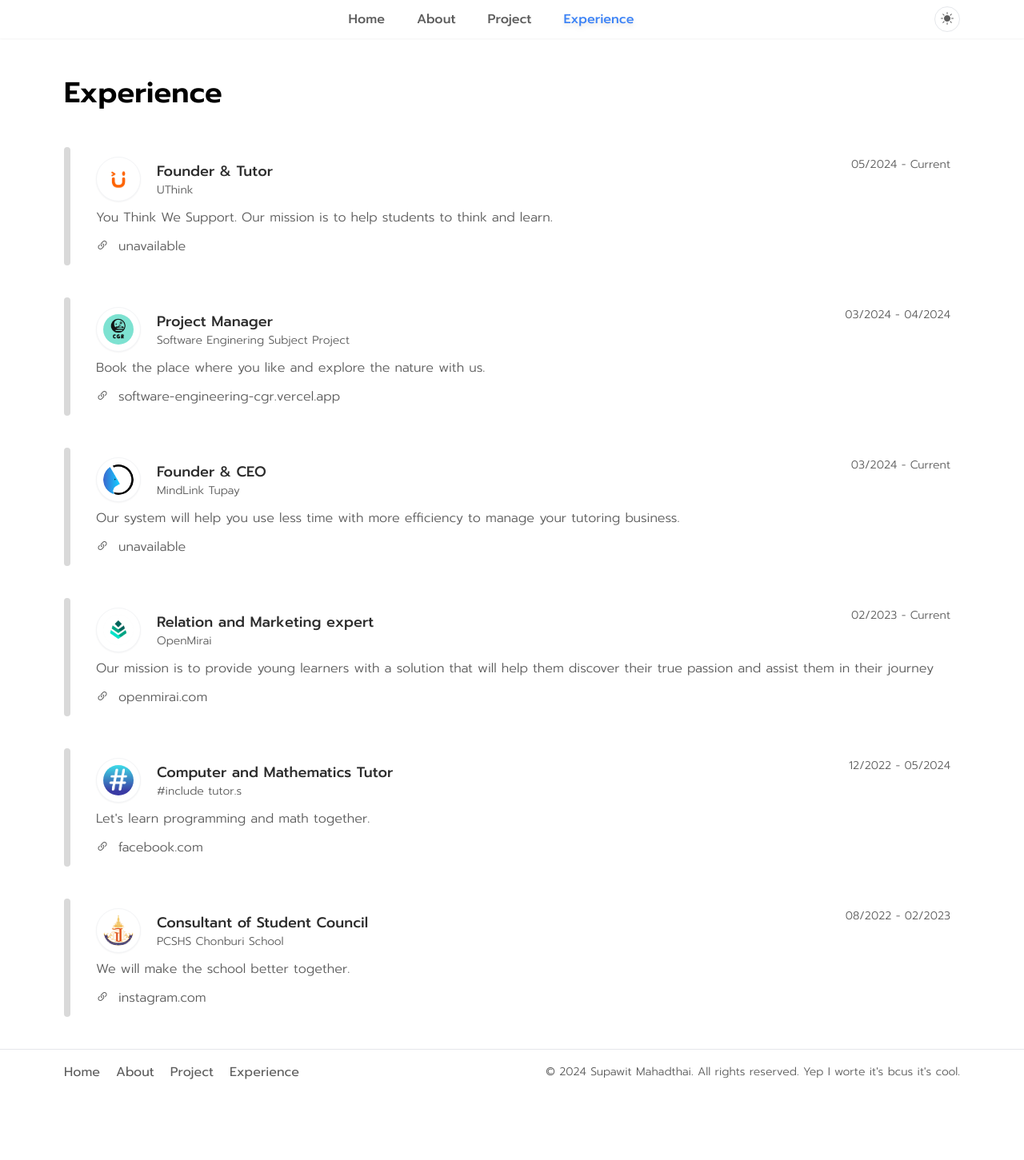
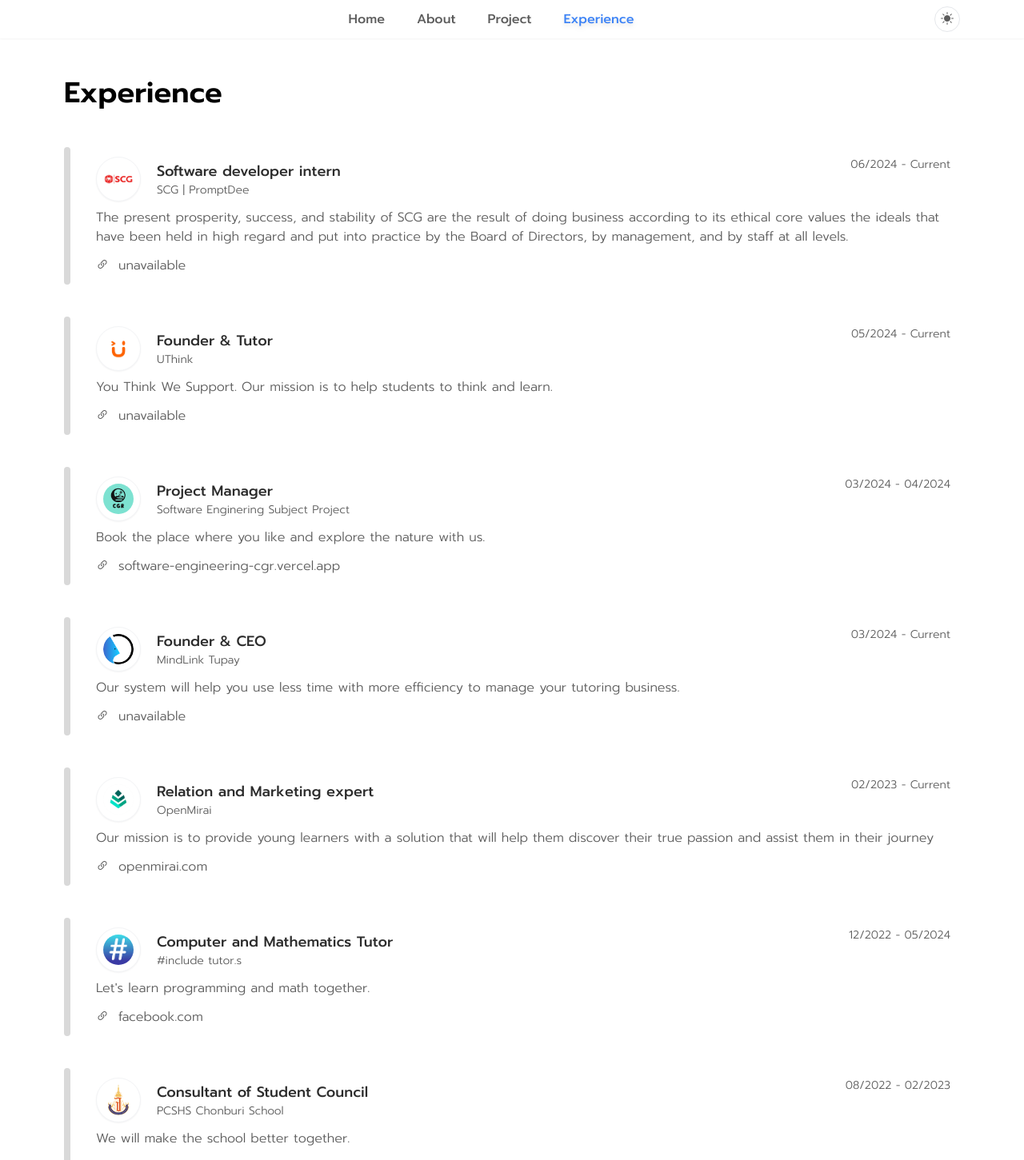
Before and after one commit to Darjeeling47/Portfolio, a Next.js app: page /experience in a window 1280 px wide. Shown: the top 1451 px of the page at 80% size. Before the commit the page ends 1369 px from the top, so only its background shows below. Built offline with nearby package versions, Linux system fonts and the light colour scheme.

Commit message:
update work

```diff
--- a/src/components/basic/ExperienceBox.tsx
+++ b/src/components/basic/ExperienceBox.tsx
@@ -1,45 +1,45 @@
-import Image from "next/image"
-import Link from "next/link"
+import Image from "next/image";
+import Link from "next/link";
 
 export default function ExperienceBox({ data }: { data: any }) {
   return (
-    <div className='flex flex-row w-full gap-5'>
-      <div className='h-full p-1 bg-my-gray-100 rounded-full text-transparent hidden md:block'></div>
+    <div className="flex flex-row w-full gap-5">
+      <div className="h-full p-1 bg-my-gray-100 rounded-full text-transparent hidden md:block"></div>
       <Link
         href={data.link}
-        className='w-full hover:bg-gray-100 dark:hover:bg-zinc-800 transition-all duration-200 rounded-lg p-3 group'>
-        <div className='w-full flex flex-col md:flex-row justify-between'>
-          <div className='flex flex-row gap-x-5 items-center'>
-            <div className='rounded-full !min-w-14 !w-14 !h-14 bg-white border border-gray-100 flex justify-center items-center shadow-sm p-2'>
+        className="w-full hover:bg-gray-100 dark:hover:bg-zinc-800 transition-all duration-200 rounded-lg p-3 group"
+      >
+        <div className="w-full flex flex-col md:flex-row justify-between">
+          <div className="flex flex-row gap-x-5 items-center">
+            <div className="rounded-full !min-w-14 !w-14 !h-14 bg-white border border-gray-100 flex justify-center items-center shadow-sm p-2">
               <Image
                 src={data.image}
-                alt='logo image'
+                alt="logo image"
                 width={0}
                 height={0}
-                sizes='100vw'
-                objectFit='contain'
-                className='w-full h-full aspect-square rounded-full'
+                sizes="100vw"
+                className="w-full h-full aspect-square rounded-full object-contain"
               />
             </div>
-            <div className='flex flex-col'>
-              <h1 className='font-medium text-md md:text-lg text-my-gray-300 dark:text-white'>
+            <div className="flex flex-col">
+              <h1 className="font-medium text-md md:text-lg text-my-gray-300 dark:text-white">
                 {data.topic}
               </h1>
-              <h2 className='font-light text-sm'>{data.company}</h2>
+              <h2 className="font-light text-sm">{data.company}</h2>
             </div>
           </div>
-          <p className='font-light text-sm pt-2 md:pt-0'>
+          <p className="font-light text-sm pt-2 md:pt-0">
             {data.startYear} - {data.endYear}
           </p>
         </div>
         {/* <hr className="md:hidden my-1" /> */}
-        <p className='font-light text-md mt-2'>{data.description}</p>
+        <p className="font-light text-md mt-2">{data.description}</p>
 
-        <p className='font-light text-md mt-3  group-hover:text-blue-500'>
-          <i className='bi bi-link-45deg mr-3'></i>
+        <p className="font-light text-md mt-3  group-hover:text-blue-500">
+          <i className="bi bi-link-45deg mr-3"></i>
           {data.linkDisplay}
         </p>
       </Link>
     </div>
-  )
+  );
 }
--- a/src/libs/MyExperiences.tsx
+++ b/src/libs/MyExperiences.tsx
@@ -1,5 +1,16 @@
 export default function MyExperiences() {
   return [
+    {
+      topic: "Software developer intern",
+      company: "SCG | PromptDee",
+      startYear: "06/2024",
+      endYear: "Current",
+      description:
+        "The present prosperity, success, and stability of SCG are the result of doing business according to its ethical core values the ideals that have been held in high regard and put into practice by the Board of Directors, by management, and by staff at all levels.",
+      image: "/experience/scg.png",
+      link: "",
+      linkDisplay: "unavailable",
+    },
     {
       topic: "Founder & Tutor",
       company: "UThink",
@@ -11,6 +22,7 @@
       link: "",
       linkDisplay: "unavailable",
     },
+
     {
       topic: "Project Manager",
       company: "Software Enginering Subject Project",
```
Also changed, not shown: src/libs/MyWork.tsx (+10 -0 lines), public/experience/scg.png (added), public/work/scg.png (added).
